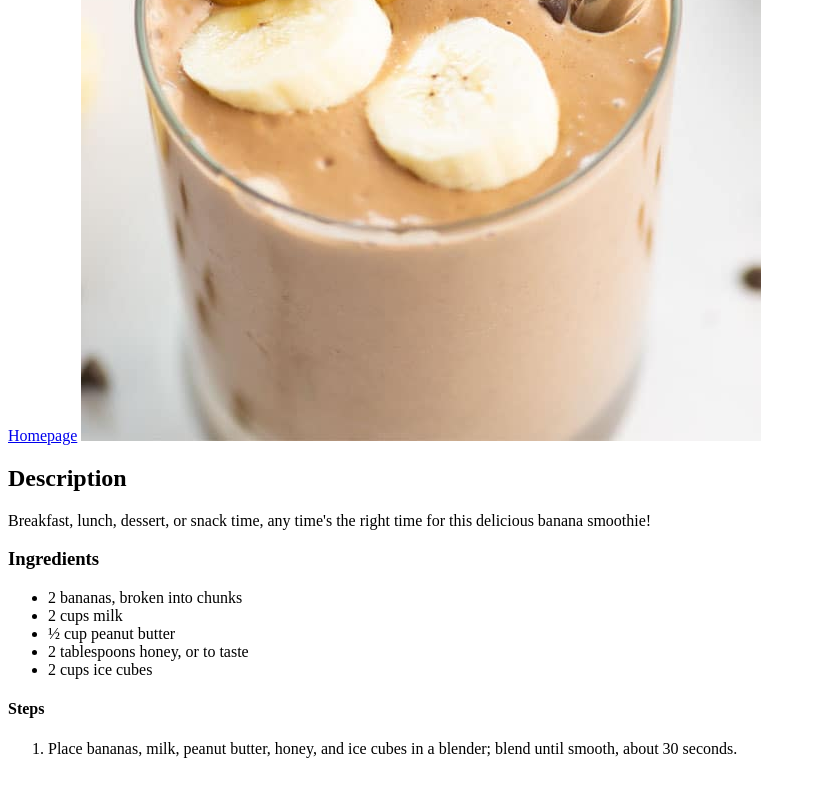
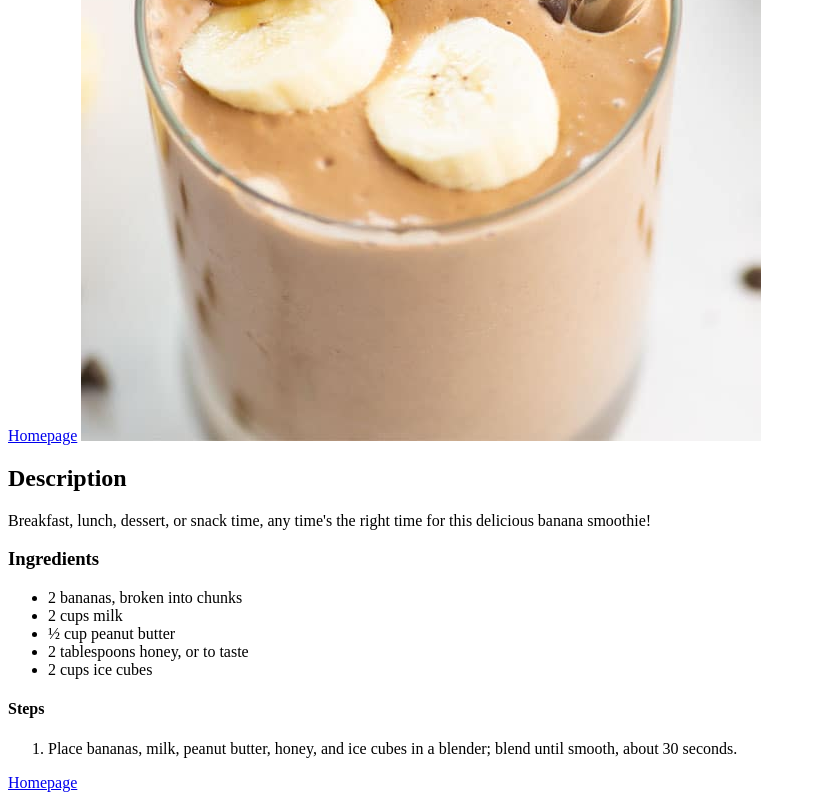
Before and after one commit to DouglasCBS/odin-recipes, a plain HTML site: page recipes/peanut-butter-banana-smoothie.html in a window 1280 px wide. Shown: the part 319-1119 px from the top of the page, without its empty margins (0-816 px from the left). Before the commit the page ends 1093 px from the top, so only its background shows below. Drawn offline with Linux system fonts and the light colour scheme.

Commit message:
Add homepage link at the bottom of recipes

```diff
--- a/recipes/peanut-butter-banana-smoothie.html
+++ b/recipes/peanut-butter-banana-smoothie.html
@@ -22,5 +22,7 @@
         <ol>
             <li>Place bananas, milk, peanut butter, honey, and ice cubes in a blender; blend until smooth, about 30 seconds.</li>
         </ol>
+
+        <a href="../index.html">Homepage</a>
     </body>
 </html>
```
Also changed, not shown: recipes/chocolate-cupcake.html (+1 -0 lines).
